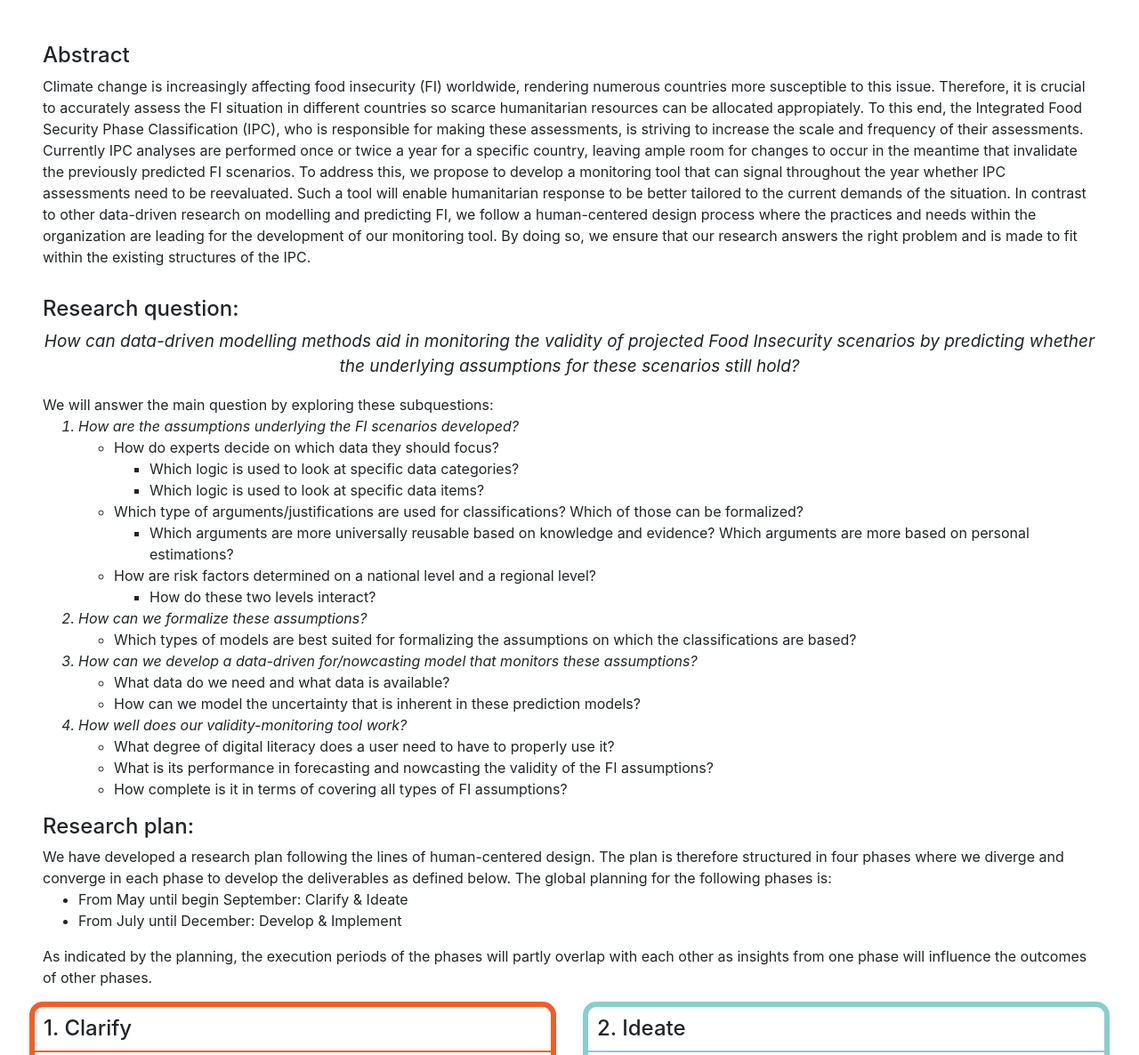
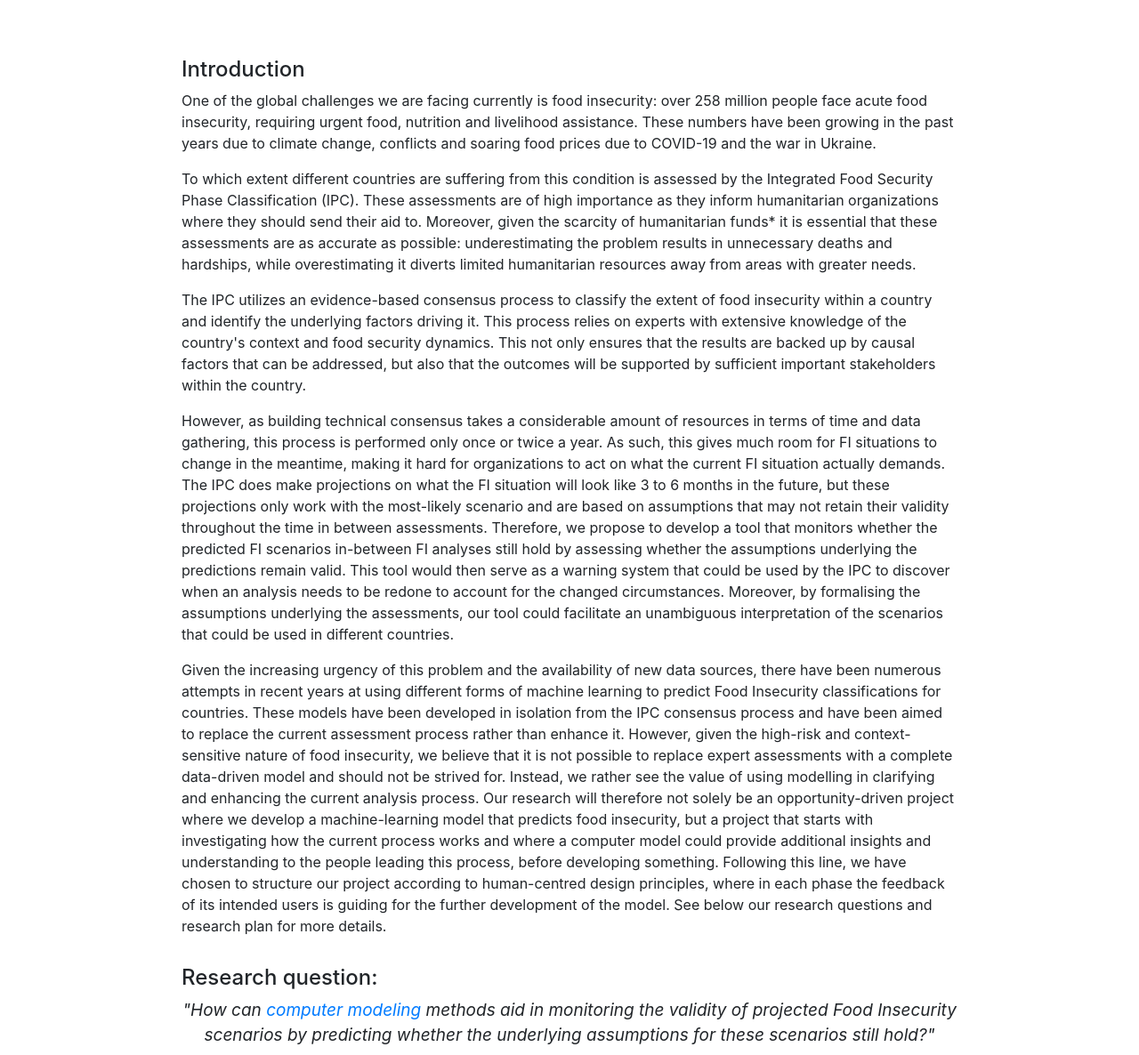
Before and after one commit to MarijnRoelvink/thesis, a plain HTML site: page research-proposal/main.html in a window 1280 px wide. Shown: the top 1186 px of the page at 89% size. Drawn offline with nearby package versions, Linux system fonts and the light colour scheme.

Commit message:
Add introduction to proposal

```diff
--- a/research-proposal/main.html
+++ b/research-proposal/main.html
@@ -15,6 +15,11 @@
             display: flex;
             align-items: stretch;
             font-size: 14px;
+        }
+
+        .main-container {
+            padding: 4rem;
+            max-width: 1000px;
         }
 
         .main-col {
@@ -71,13 +76,19 @@
         .quote {
             font-size: 19px;
             text-align: center;
+            font-style: italic;
         }
 
         #rq-list ol {
-	        font-style: italic;
+            font-weight: 600;
         }
+
         #rq-list ul {
-	        font-style: normal;
+            font-weight: normal;
+        }
+
+        #phases-row {
+            margin: 0 -45px;
         }
 
 	</style>
@@ -85,27 +96,83 @@
 
 </head>
 <body>
-<div class="container-fluid p-5">
+<div class="container-fluid main-container">
 	<div class="row intro-row">
 		<div class="col-12 mb-3">
-			<h4>Abstract</h4>
-			<p>Climate change is increasingly affecting food insecurity (FI) worldwide, rendering numerous countries more susceptible to this issue. Therefore, it is crucial to accurately assess the FI situation in different countries so scarce humanitarian resources can be allocated appropiately. To this end, the Integrated Food Security Phase Classification (IPC), who is responsible for making these assessments, is striving to increase the scale and frequency of their assessments. Currently IPC analyses are performed once or twice a year for a specific country, leaving ample room for changes to occur in the meantime that invalidate the previously predicted FI scenarios. To address this, we propose to develop a monitoring tool that can signal throughout the year whether IPC assessments need to be reevaluated. Such a tool will enable humanitarian response to be better tailored to the current demands of the situation. In contrast to other data-driven research on modelling and predicting FI, we follow a human-centered design process where the practices and needs within the organization are leading for the development of our monitoring tool. By doing so, we ensure that our research answers the right problem and is made to fit within the existing structures of the IPC.</p>
+			<h4>Introduction</h4>
+			<p>
+				One of the global challenges we are facing currently is food insecurity: over 258 million people face
+				acute food insecurity, requiring urgent food, nutrition and livelihood assistance. These numbers have
+				been growing in the past years due to climate change, conflicts and soaring food prices due to COVID-19
+				and the war in Ukraine.
+			</p>
+			<p>
+				To which extent different countries are suffering from this condition is assessed by the Integrated Food
+				Security Phase Classification (IPC). These assessments are of high importance as they inform
+				humanitarian organizations where they should send their aid to. Moreover, given the scarcity of
+				humanitarian funds* it is essential that these assessments are as accurate as possible: underestimating
+				the problem results in unnecessary deaths and hardships, while overestimating it diverts limited
+				humanitarian resources away from areas with greater needs.
+			</p>
+			<p>
+				The IPC utilizes an evidence-based consensus process to classify the extent of food insecurity within a
+				country and identify the underlying factors driving it. This process relies on experts with extensive
+				knowledge of the country's context and food security dynamics. This not only ensures that the results
+				are backed up by causal factors that can be addressed, but also that the outcomes will be supported by
+				sufficient important stakeholders within the country.
+			</p>
+			<p>
+				However, as building technical consensus takes a considerable amount of resources in terms of time and
+				data gathering, this process is performed only once or twice a year. As such, this gives much room for
+				FI situations to change in the meantime, making it hard for organizations to act on what the current FI
+				situation actually demands. The IPC does make projections on what the FI situation will look like 3 to 6
+				months in the future, but these projections only work with the most-likely scenario and are based on
+				assumptions that may not retain their validity throughout the time in between assessments. Therefore, we
+				propose to develop a tool that monitors whether the predicted FI scenarios in-between FI analyses still
+				hold by assessing whether the assumptions underlying the predictions remain valid. This tool would then
+				serve as a warning system that could be used by the IPC to discover when an analysis needs to be redone
+				to account for the changed circumstances. Moreover, by formalising the assumptions underlying the
+				assessments, our tool could facilitate an unambiguous interpretation of the scenarios that could be used
+				in different countries.
+			</p>
+			<p>
+				Given the increasing urgency of this problem and the availability of new data sources, there have been
+				numerous attempts in recent years at using different forms of machine learning to predict Food
+				Insecurity classifications for countries. These models have been developed in isolation from the IPC
+				consensus process and have been aimed to replace the current assessment process rather than enhance it.
+				However, given the high-risk and context-sensitive nature of food insecurity, we believe that it is not
+				possible to replace expert assessments with a complete data-driven model and should not be strived for.
+				Instead, we rather see the value of using modelling in clarifying and enhancing the current analysis
+				process. Our research will therefore not solely be an opportunity-driven project where we develop a
+				machine-learning model that predicts food insecurity, but a project that starts with investigating how
+				the current process works and where a computer model could provide additional insights and understanding
+				to the people leading this process, before developing something. Following this line, we have chosen to
+				structure our project according to human-centred design principles, where in each phase the feedback of
+				its intended users is guiding for the further development of the model. See below our research questions
+				and research plan for more details.</p>
+
 		</div>
 		<div class="col-12">
 			<h4>Research question:</h4>
-			<p class="quote"><i>How can data-driven modelling methods aid in monitoring the validity of projected Food Insecurity scenarios by predicting whether the underlying assumptions for these scenarios still hold?</i></p>
+			<p class="quote">"How can <a href="https://computersciencewiki.org/index.php/Computer_modeling">computer
+				modeling</a> methods aid in monitoring the validity of projected Food
+				Insecurity scenarios by predicting whether the underlying assumptions for these scenarios still
+				hold?"</p>
 			<div>We will answer the main question by exploring these subquestions:</div>
 			<div id="rq-list"></div>
 		</div>
 		<div class="col-12">
 			<h4>Research plan:</h4>
-			<div>We have developed a research plan following the lines of human-centered design. The plan is therefore structured in four phases where we diverge and converge in each phase to develop the deliverables as defined below.
+			<div>We have developed a research plan following the lines of human-centered design. The plan is therefore
+				structured in four phases where we diverge and converge in each phase to develop the deliverables as
+				defined below.
 				The global planning for the following phases is:
 				<ul>
 					<li>From May until begin September: Clarify & Ideate</li>
 					<li>From July until December: Develop & Implement</li>
 				</ul>
-				As indicated by the planning, the execution periods of the phases will partly overlap with each other as insights from one phase will influence the outcomes of other phases.
+				As indicated by the planning, the execution periods of the phases will partly overlap with each other as
+				insights from one phase will influence the outcomes of other phases.
 			</div>
 		</div>
 		<div class="row" id="phases-row">
@@ -291,7 +358,5 @@
 	});
 
 
-
-
 </script>
 </html>
```
Lines whose indentation alone changed are shown as unchanged.
